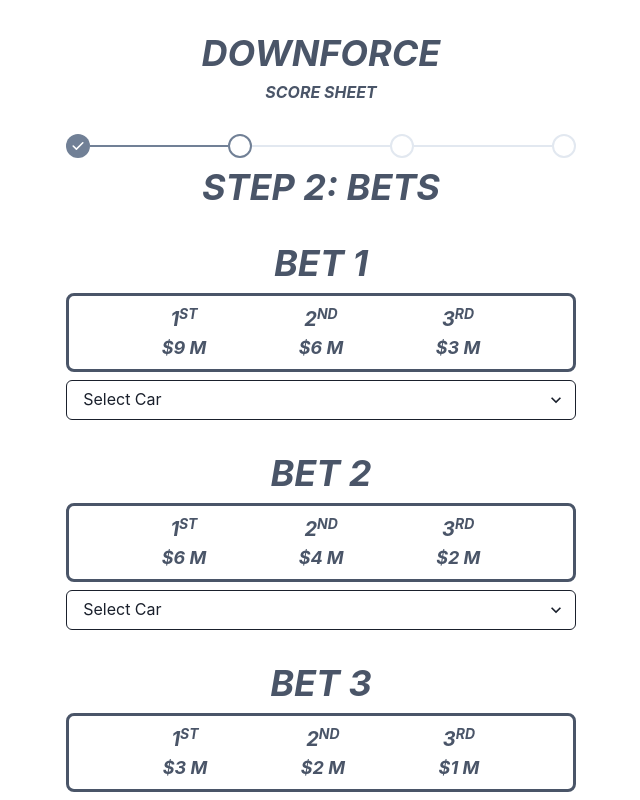
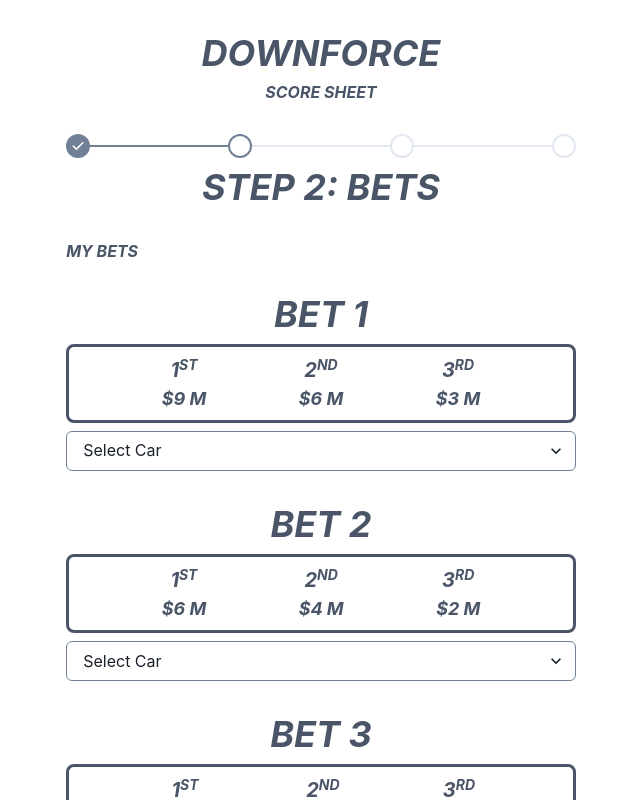
Before and after one commit to greenplastic90/downforce-score-sheet, a React (Create React App) app: page / in a window 1280 px wide. Both pictures are taken after a click on the button 769 px from the left and 748 px from the top of the page. Shown: the top 800 px of the page, without its empty margins (319-959 px from the left). Built offline with nearby package versions, Linux system fonts and the light colour scheme.

Commit message:
BetsDisplay created - implimented CarsWrapper both it and MyCars

```diff
--- /dev/null
+++ b/src/components/Bets/BetDisplay.js
@@ -0,0 +1,28 @@
+import { HStack, Heading, Text, Stack } from '@chakra-ui/react'
+import React from 'react'
+import Car from '../miscellaneous/Car'
+import CarsWrapper from '../miscellaneous/CarsWrapper'
+
+function BetDisplay({ bets }) {
+	return (
+		<Stack w={'full'}>
+			<Heading size={'sm'}>My Bets</Heading>
+			{bets.map(({ number, title, color }) => (
+				<>
+					{color && (
+						<CarsWrapper key={number}>
+							<Car name={color === 'blackAlpha' ? 'black' : color} color={color} />
+							<Stack justify={'center'} h={'inherit'} bg={`${color}.100`}>
+								<Text textAlign={'center'} minW={'60px'}>
+									{title}
+								</Text>
+							</Stack>
+						</CarsWrapper>
+					)}
+				</>
+			))}
+		</Stack>
+	)
+}
+
+export default BetDisplay
--- a/src/components/Bets/Bets.js
+++ b/src/components/Bets/Bets.js
@@ -2,11 +2,14 @@
 import React from 'react'
 import BettingPayouts from './BettingPayouts'
 import MyCars from '../miscellaneous/MyCars'
+import BetDisplay from './BetDisplay'
 
 function Bets({ bets, onBetColorChange, cars }) {
 	return (
 		<VStack w={'full'} spacing={8}>
 			<MyCars cars={cars} />
+			<BetDisplay bets={bets} />
+
 			{bets.map((bet) => (
 				<VStack w={'full'} key={bet.title}>
 					<Heading>{bet.title}</Heading>
@@ -15,19 +18,11 @@
 						onChange={(e) => onBetColorChange(bet.title, e.target.value)}
 						value={bet.color}
 						placeholder='Select Car'
-						color={bet.color}
-						colorScheme={bet.color}
-						borderColor={bet.color}
-						_focus={{
-							borderColor: bet.color,
-							boxShadow: `0 0 0 1px ${bet.color}`,
-						}}
-						_hover={{
-							borderColor: bet.color,
-						}}>
+						colorScheme={'gray'}
+						borderColor={'gray.500'}>
 						{cars.map((car) => (
 							<option key={car.color} value={car.color}>
-								{car.name}
+								{car.name.toUpperCase()}
 							</option>
 						))}
 					</Select>
--- a/src/components/miscellaneous/MyCars.js
+++ b/src/components/miscellaneous/MyCars.js
@@ -1,6 +1,7 @@
 import { HStack, Heading, Stack, Text } from '@chakra-ui/react'
 import React from 'react'
 import Car from './Car'
+import CarsWrapper from './CarsWrapper'
 
 function MyCars({ cars }) {
 	const myCars = cars.filter(({ bid }) => bid).sort((a, b) => b.bid - a.bid)
@@ -9,17 +10,13 @@
 			{myCars.length > 0 && (
 				<Stack w={'full'}>
 					<Heading size={'sm'}>My Cars</Heading>
-					{myCars.map((car) => (
-						<HStack w={'full'} h={'50px'} key={car.color}>
-							<Car name={car.name} color={car.color} />
-							<Stack
-								justify={'center'}
-								h={'inherit'}
-								bg={`${car.color}.100`}
-								border={'2px solid red'}>
-								<Text textAlign={'center'} minW={'60px'}>{`$${car.bid} M`}</Text>
+					{myCars.map(({ name, color, bid }) => (
+						<CarsWrapper key={color}>
+							<Car name={name} color={color} />
+							<Stack justify={'center'} h={'inherit'} bg={`${color}.100`} border={'2px solid red'}>
+								<Text textAlign={'center'} minW={'60px'}>{`$${bid} M`}</Text>
 							</Stack>
-						</HStack>
+						</CarsWrapper>
 					))}
 				</Stack>
 			)}
```
